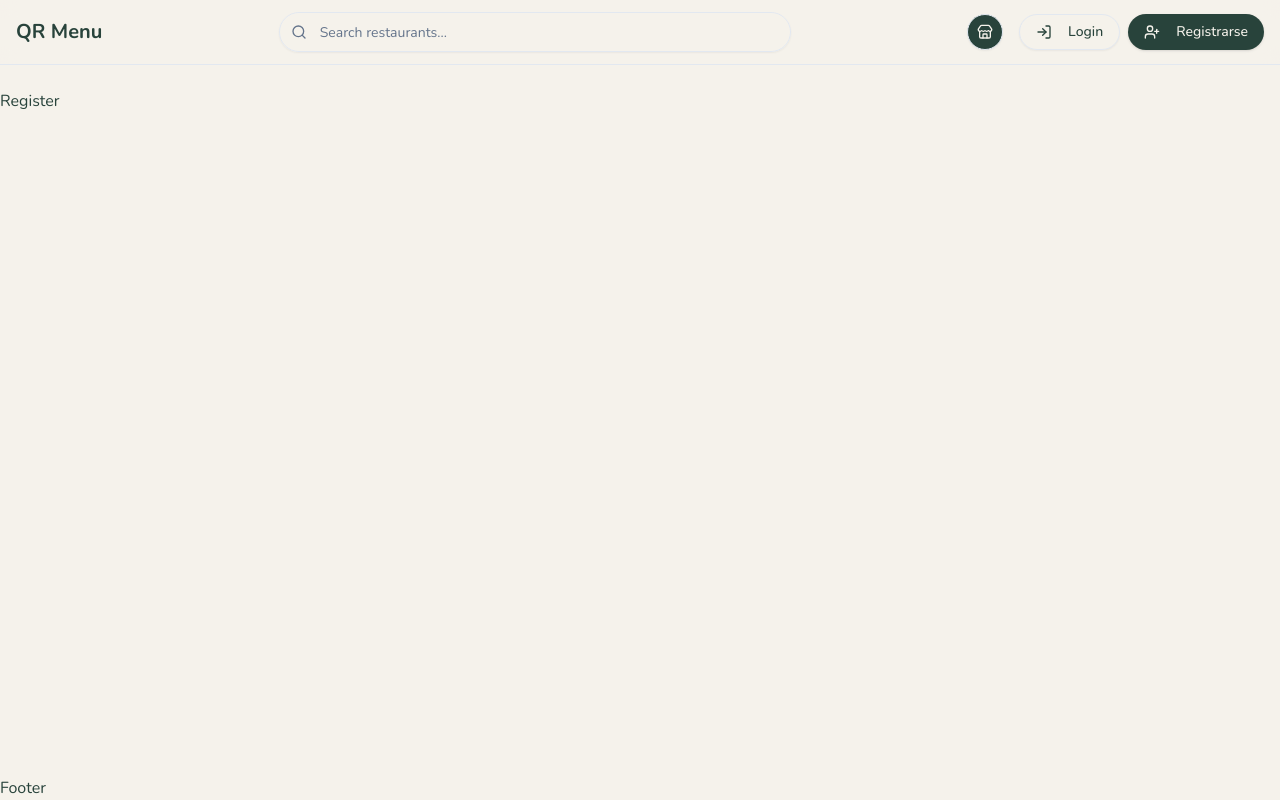
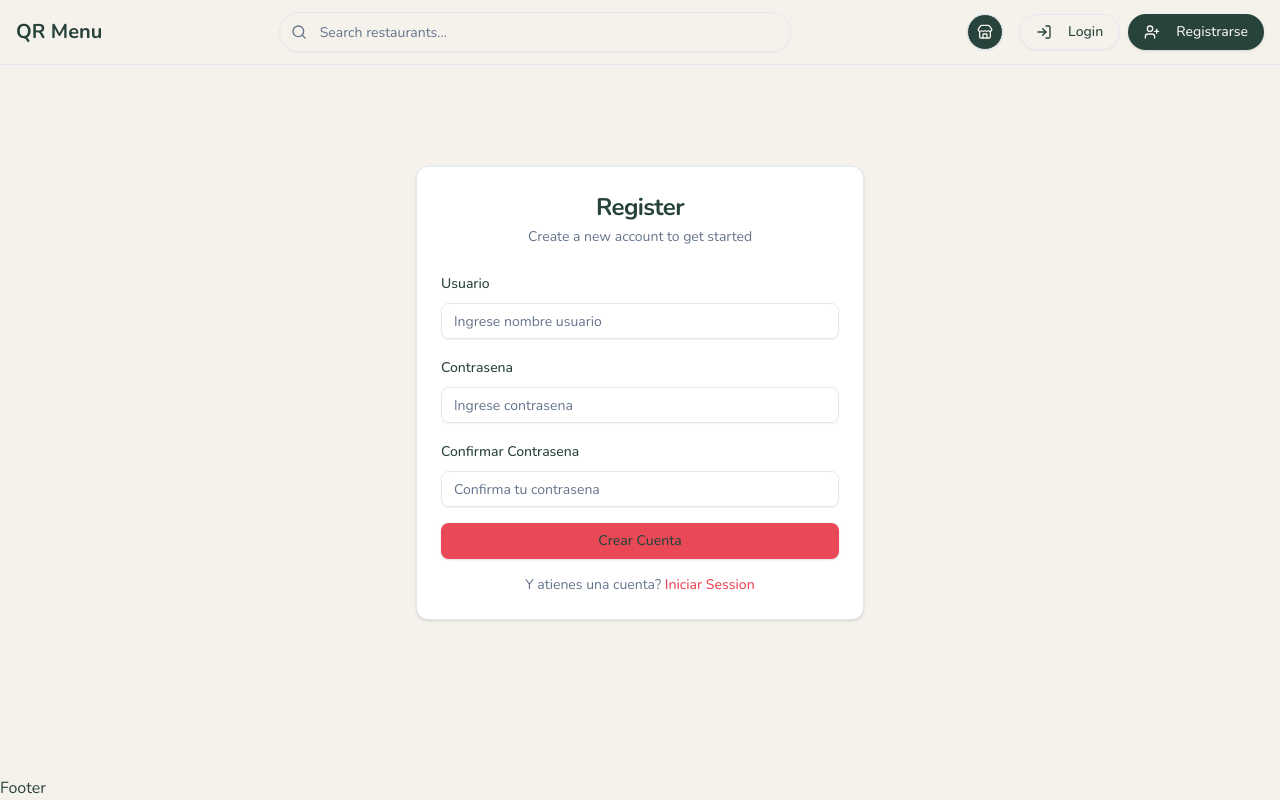
Before and after one commit to almircoo/qrmenu, a React (Vite) app: page /register in a window 1280 px wide. Built offline with nearby package versions, Linux system fonts and the light colour scheme.

Commit message:
implement register form

```diff
--- a/src/pages/Register.jsx
+++ b/src/pages/Register.jsx
@@ -1,9 +1,112 @@
-import React from 'react'
+import React, { useState, useEffect } from 'react'
+import { useNavigate } from 'react-router'
+import { useAuth } from '@/contexts/AuthContext'
 import { MainLayout } from '@/layouts/MainLayout'
+import { Button } from '@/components/ui/button'
+import { Label } from '@/components/ui/label'
+import { Input } from '@/components/ui/input'
+import { Card, CardContent, CardDescription, CardHeader, CardTitle } from '@/components/ui/card'
+import { LoaderIcon } from 'lucide-react'
+import { toast } from 'sonner'
+
 export const Register = () => {
+  const [username, setUsername] = useState("")
+  const [password, setPassword] = useState("")
+  const [confirmPassword, setConfirmPassword] = useState("")
+  const navigate = useNavigate()
+  const { token, loading, register } = useAuth()
+
+  useEffect(() => {
+    if (token) {
+      navigate("/places", { replace: true })
+    }
+  }, [token, navigate])
+
+  const handleSubmit = (e) => {
+    e.preventDefault()
+
+    if (password !== confirmPassword) {
+      toast.error("Passwords do not match")
+      return
+    }
+
+    register(username, password, () => {
+      toast.success("Registration successful! Please login.")
+      navigate("/login")
+    })
+  }
+
   return (
     <MainLayout>
-      <div>Register</div>
+       <div className="flex items-center justify-center min-h-[calc(100vh-12rem)]">
+        <Card className="w-full max-w-md">
+          <CardHeader className="space-y-1">
+            <CardTitle className="text-2xl font-bold text-center">Register</CardTitle>
+            <CardDescription className="text-center">Create a new account to get started</CardDescription>
+          </CardHeader>
+          <CardContent>
+            <form onSubmit={handleSubmit} className="space-y-4">
+              <div className="space-y-2">
+                <Label htmlFor="username">Usuario</Label>
+                <Input
+                  id="username"
+                  type="text"
+                  placeholder="Ingrese nombre usuario"
+                  value={username}
+                  onChange={(e) => setUsername(e.target.value)}
+                  required
+                />
+              </div>
+
+              <div className="space-y-2">
+                <Label htmlFor="password">Contrasena</Label>
+                <Input
+                  id="password"
+                  type="password"
+                  placeholder="Ingrese contrasena"
+                  value={password}
+                  onChange={(e) => setPassword(e.target.value)}
+                  required
+                />
+              </div>
+
+              <div className="space-y-2">
+                <Label htmlFor="confirmPassword">Confirmar Contrasena</Label>
+                <Input
+                  id="confirmPassword"
+                  type="password"
+                  placeholder="Confirma tu contrasena"
+                  value={confirmPassword}
+                  onChange={(e) => setConfirmPassword(e.target.value)}
+                  required
+                />
+              </div>
+
+              <Button type="submit" className="w-full" disabled={loading}>
+                {loading ? (
+                  <>
+                    <LoaderIcon className="mr-2 h-4 w-4" />
+                    Creando cuenta...
+                  </>
+                ) : (
+                  "Crear Cuenta"
+                )}
+              </Button>
+
+              <p className="text-center text-sm text-muted-foreground">
+                Y atienes una cuenta?{" "}
+                <button
+                  type="button"
+                  onClick={() => navigate("/login")}
+                  className="text-primary hover:underline font-medium"
+                >
+                 Iniciar Session
+                </button>
+              </p>
+            </form>
+          </CardContent>
+        </Card>
+      </div>
     </MainLayout>
 
   )
```
